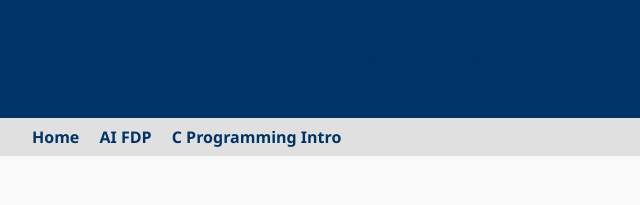
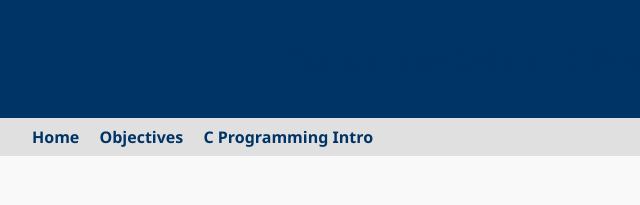
Before and after one commit to KMandeep90/kmandeep90.github.io, a plain HTML site: page function.html in a window 1280 px wide. Shown: the top 205 px of the page, 0-640 px from the left. Drawn offline with Linux system fonts and the light colour scheme.

Commit message:
Update function.html

```diff
--- a/function.html
+++ b/function.html
@@ -55,7 +55,7 @@
 
 <nav>
   <a href="index.html">Home</a>
-  <a href="ai_fdp.html">AI FDP</a>
+  <a href="objectives.html">Objectives</a>
   <a href="c_intro.html">C Programming Intro</a>
 </nav>
 
```
